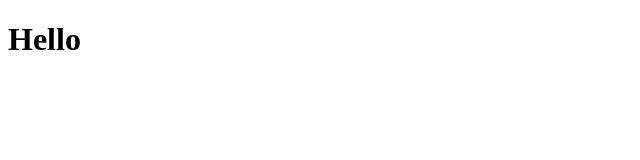
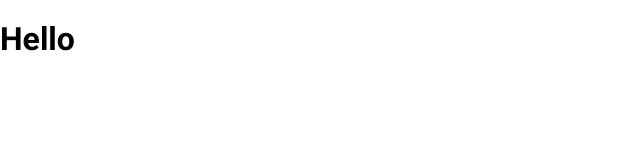
Before and after one commit to CA-BiKen-789/mb-bongbet-ui, a React (Create React App) app: page / in a window 1280 px wide. Shown: the top 160 px of the page, without its empty margins (0-640 px from the left). Built offline with nearby package versions, Linux system fonts and the light colour scheme.

Commit message:
update commit

```diff
--- a/package.json
+++ b/package.json
@@ -6,9 +6,11 @@
         "@testing-library/jest-dom": "^5.14.1",
         "@testing-library/react": "^13.0.0",
         "@testing-library/user-event": "^13.2.1",
+        "classnames": "^2.3.2",
         "normalize-css": "^2.3.1",
         "react": "^18.2.0",
         "react-dom": "^18.2.0",
+        "react-router-dom": "^6.15.0",
         "react-scripts": "5.0.1",
         "web-vitals": "^2.1.0"
     },
--- a/src/App.js
+++ b/src/App.js
@@ -1,9 +1,21 @@
-
+import { BrowserRouter as Router, Routes, Route } from "react-router-dom";
+import { publicRoutes } from "~/routes";
 function App() {
   return (
-    <div className="App">
-      <h1>Hello</h1>
-    </div>
+    <Router>
+      <div className="App">
+        <Routes>
+          {publicRoutes.map((route, index) => {
+            const Page = route.component
+            return <Route
+              key={index}
+              path={route.path}
+              element={<Page />}
+            />
+          })}
+        </Routes>
+      </div>
+    </Router>
   );
 }
 
--- a/src/components/GlobalStyles/index.js
+++ b/src/components/GlobalStyles/index.js
@@ -1,6 +1,7 @@
+import './GlobalStyles.scss'
+
 function GlobalStyles({ children }) {
-    return (children);
+    return children
 }
 
 export default GlobalStyles
-    ;
--- a/src/index.js
+++ b/src/index.js
@@ -2,11 +2,14 @@ import React from 'react';
 import ReactDOM from 'react-dom/client';
 import App from './App';
 import reportWebVitals from './reportWebVitals';
+import GlobalStyles from '~/components/GlobalStyles';
 
 const root = ReactDOM.createRoot(document.getElementById('root'));
 root.render(
   <React.StrictMode>
-    <App />
+    <GlobalStyles>
+      <App />
+    </GlobalStyles>
   </React.StrictMode>
 );
 
--- /dev/null
+++ b/src/pages/Home/index.js
@@ -0,0 +1,6 @@
+
+function Home() {
+    return (<h1>Hello</h1>);
+}
+
+export default Home;
--- /dev/null
+++ b/src/routes/index.js
@@ -0,0 +1,9 @@
+import Home from "~/pages/Home";
+
+const publicRoutes = [
+    { path: '/', component: Home }
+];
+
+const privateRoutes = [];
+
+export { publicRoutes, privateRoutes }
```
Also changed, not shown: src/components/Banner/Banner.module.scss (added), src/components/Banner/index.js (added), src/components/Footer/Footer.module.scss (added), src/components/Footer/index.js (added), src/pages/Home/Home.module.scss (added), 1 other file (tests, documents, lock files or other folders).
